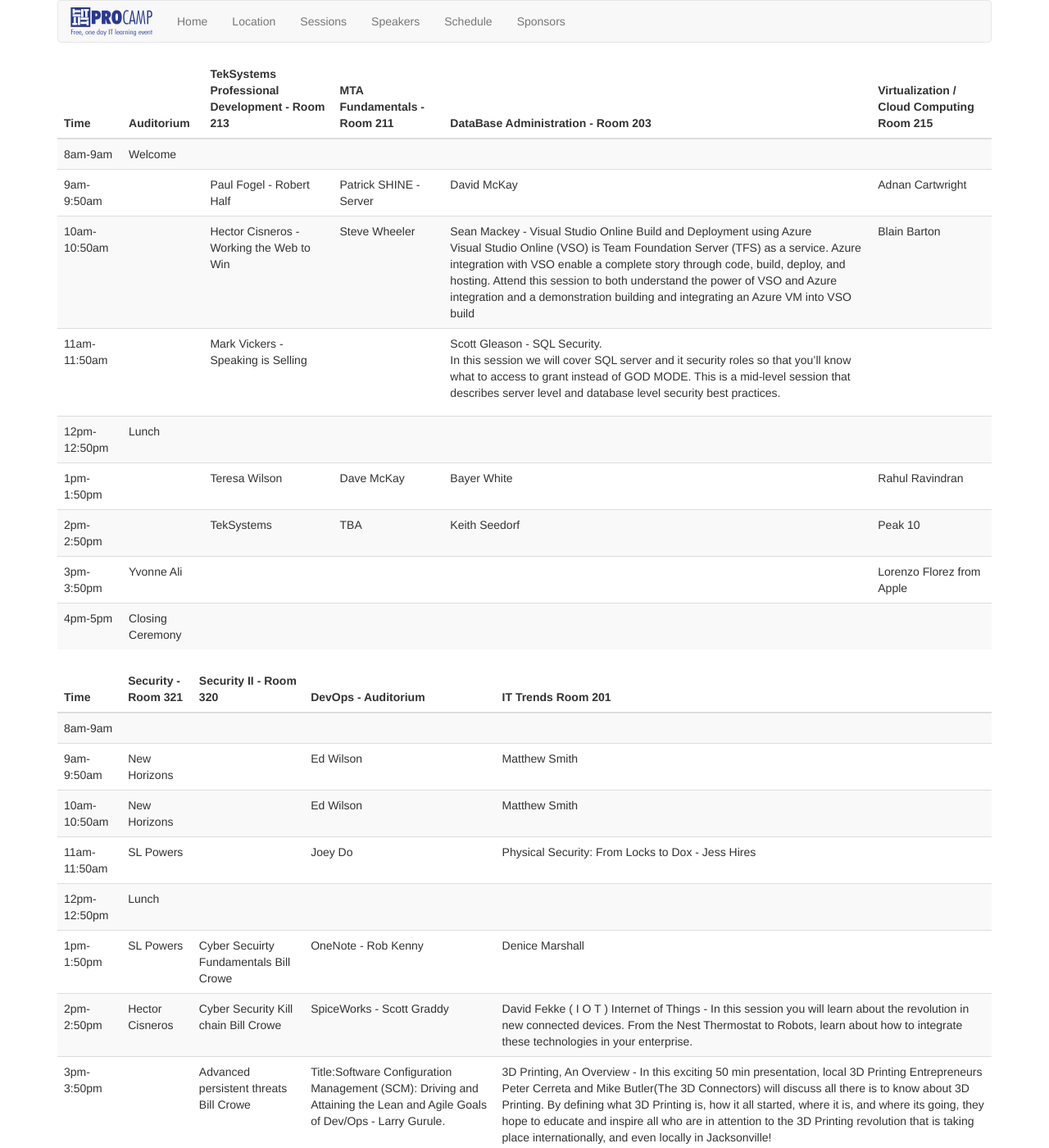
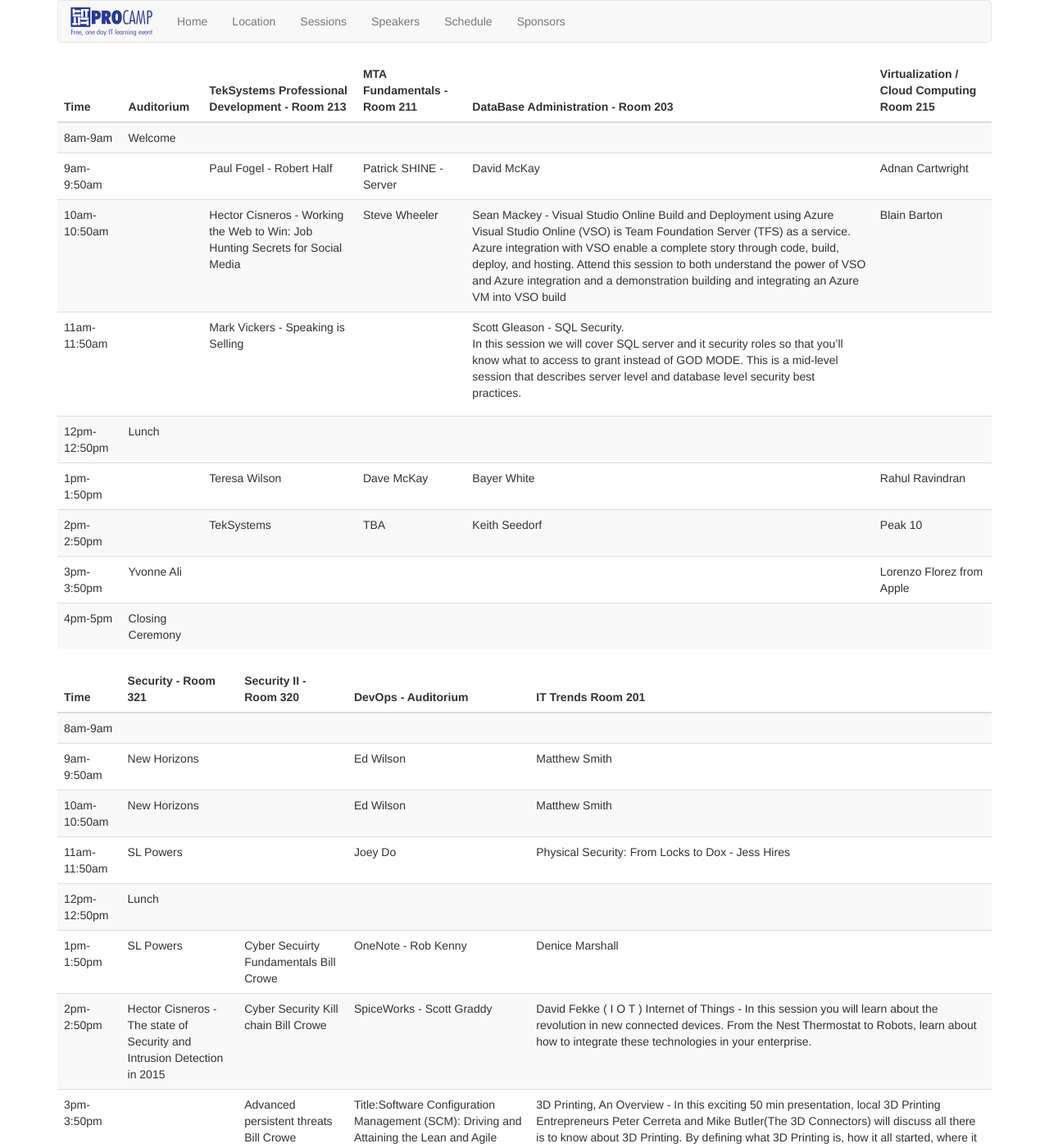
Before and after one commit to tk811/ConfernceApp, a Jekyll site: the page built from sessions/index.html, in a window 1280 px wide and 1400 px high. Shown: the whole window at 82% size. Built offline with Jekyll 4.4.1, drawn with Linux system fonts in a browser that asks for light colours; nearby versions of some CDN libraries.

Commit message:
Adding Hector Cisneros descriptions

```diff
--- a/sessions/index.html
+++ b/sessions/index.html
@@ -81,7 +81,7 @@
 
 				</td>
 				<td>
-					Hector Cisneros - Working the Web to Win
+					Hector Cisneros - Working the Web to Win: Job Hunting Secrets for Social Media
 				</td>
 				<td>
 					Steve Wheeler
@@ -334,7 +334,7 @@
 					2pm-2:50pm
 				</td>
 				<td>
-					Hector Cisneros
+					Hector Cisneros - The state of  Security and Intrusion Detection in 2015
 				</td>
 				<td>
 					Cyber Security Kill chain
```
